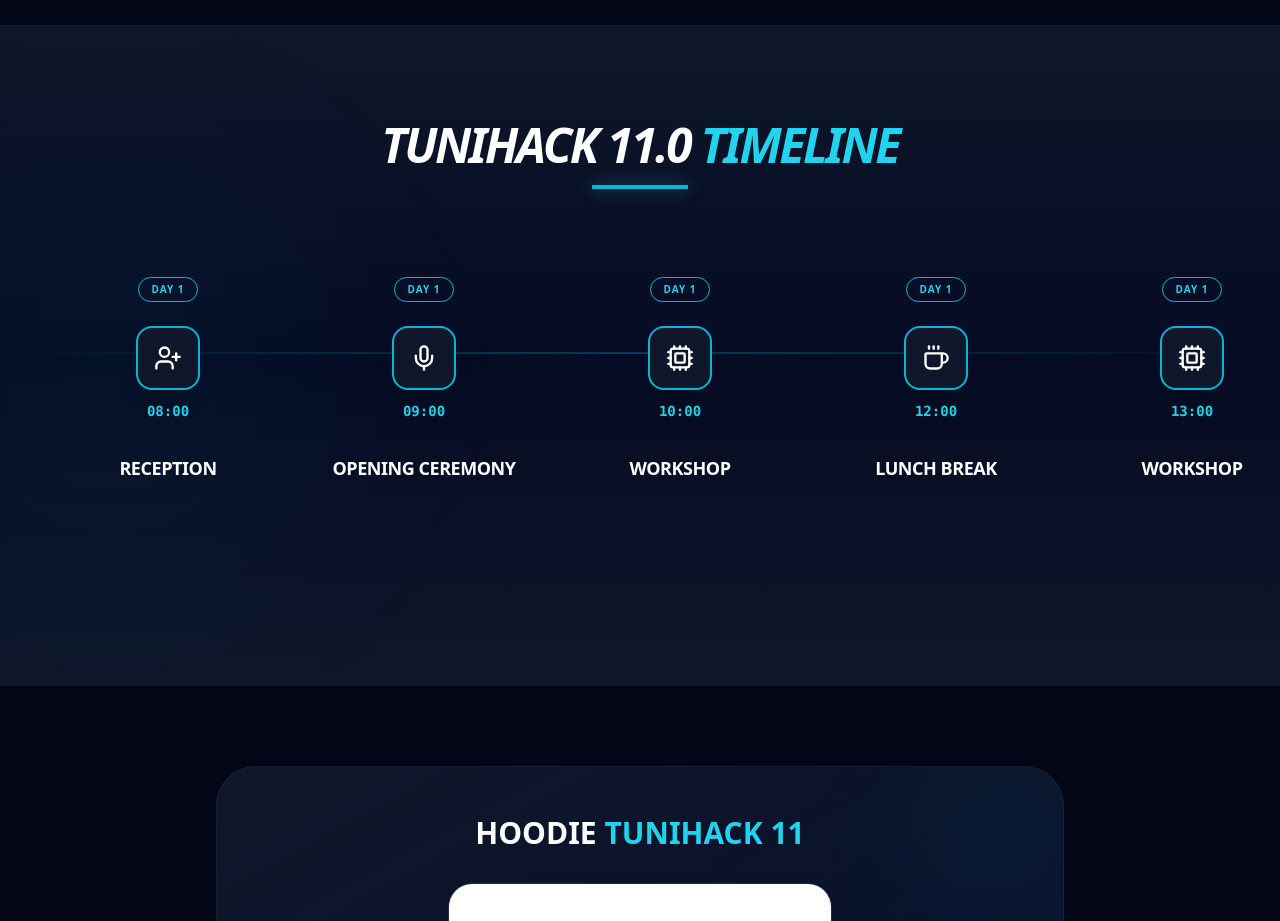
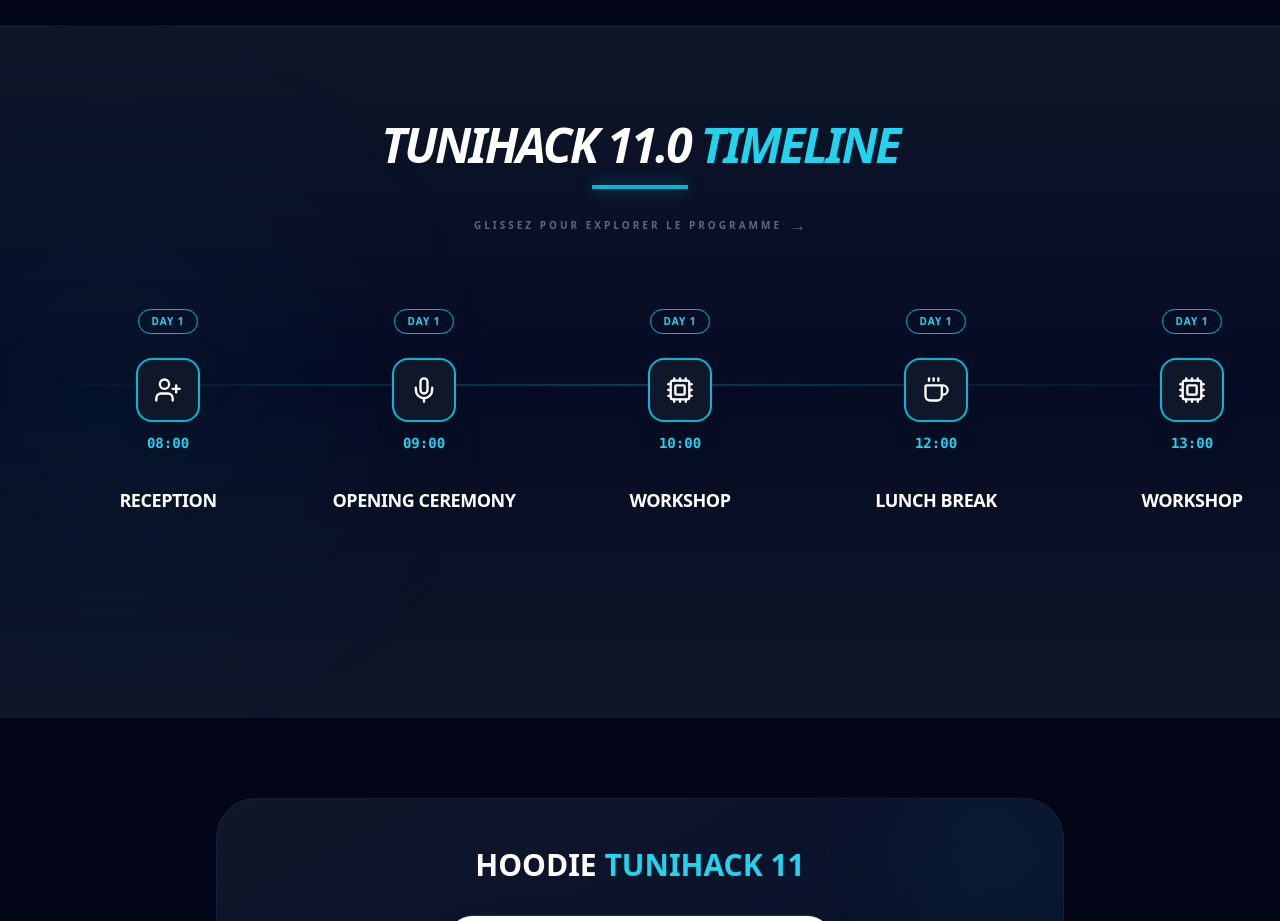
Before and after one commit to Farahgrissa/tunihack-form, a React (Vite) app: page / in a window 1280 px wide. Shown: the part 1240-2161 px from the top of the page. Built offline with nearby package versions, Linux system fonts and the light colour scheme.

Commit message:
ajustement de Home page

```diff
--- a/src/pages/Home.jsx
+++ b/src/pages/Home.jsx
@@ -121,15 +121,28 @@
   return (
    <section id="planning" className="py-24 bg-gradient-to-b from-slate-900 via-blue-900/10 to-slate-900 overflow-hidden relative">
   <div className="absolute top-1/4 -left-20 w-96 h-96 bg-cyan-500/5 blur-[120px] rounded-full"></div>
-      <div className="px-4 mb-12 text-center relative z-10">
+
+  <div className="px-4 mb-8 text-center relative z-10">
     <h2 className="text-5xl font-black text-white tracking-tighter uppercase italic">
       Tunihack 11.0 <span className="text-cyan-400">Timeline</span>
     </h2>
     <div className="w-24 h-1 bg-cyan-500 mx-auto mt-4 shadow-[0_0_15px_rgba(34,211,238,0.5)]"></div>
+
+    {/* AJOUT : Phrase d'instruction avec animation */}
+    <div className="mt-6 flex items-center justify-center gap-2 text-slate-500 animate-pulse">
+      <span className="text-[10px] uppercase tracking-[0.3em] font-bold">
+        Glissez pour explorer le programme
+      </span>
+      <div className="flex gap-1">
+        <span className="animate-bounce-x">→</span>
       </div>
+    </div>
+  </div>
+
   <div className="relative flex overflow-x-auto pb-20 pt-10 no-scrollbar cursor-grab active:cursor-grabbing">
     <div className="flex items-start px-10 min-w-max">
       <div className="absolute top-[115px] left-0 h-[2px] w-full bg-gradient-to-r from-transparent via-cyan-500 to-transparent opacity-30"></div>
+
       {schedule.map((item, index) => (
         <div key={index} className="relative flex flex-col items-center w-64 group">
           <div className="mb-6 px-3 py-1 rounded-full border border-cyan-500 text-cyan-400 text-[10px] font-bold uppercase tracking-widest">
--- a/tailwind.config.js
+++ b/tailwind.config.js
@@ -7,4 +7,5 @@
     extend: {},
   },
   plugins: [],
+
 }
```
Lines whose indentation alone changed are shown as unchanged.
